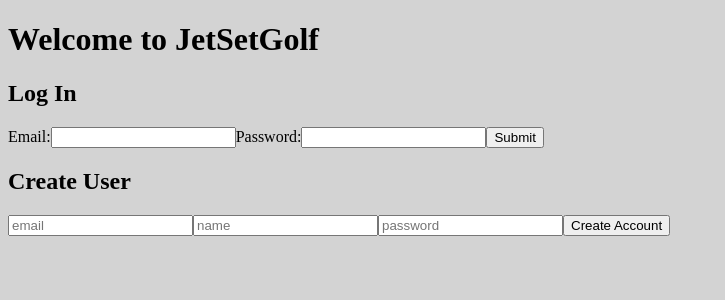
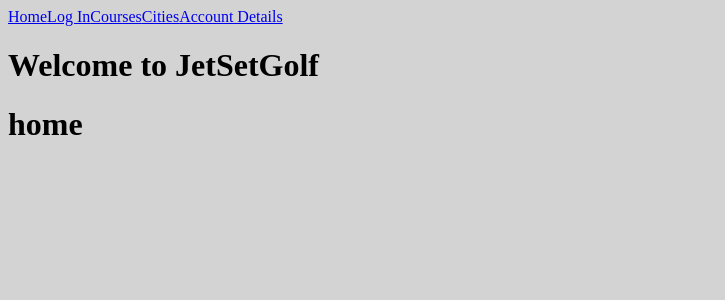
Before and after one commit to 4-JetSetGolf/JetSetGolf, a React (Vite) app: page / in a window 1280 px wide. Shown: the top 300 px of the page, without its empty margins (0-725 px from the left). Built offline with nearby package versions, Linux system fonts and the light colour scheme.

Commit message:
added routes to app.jsx and created navbar.jsx

```diff
--- a/package.json
+++ b/package.json
@@ -12,15 +12,14 @@
     "start": "node server.cjs"
   },
   "dependencies": {
-
     "bcrypt": "^5.1.1",
-
     "dotenv": "^16.4.7",
     "express": "^4.21.2",
     "jsonwebtoken": "^9.0.2",
     "pg": "^8.14.1",
     "react": "^19.0.0",
-    "react-dom": "^19.0.0"
+    "react-dom": "^19.0.0",
+    "react-router-dom": "^7.4.1"
   },
   "devDependencies": {
     "@eslint/js": "^9.21.0",
--- a/src/App.jsx
+++ b/src/App.jsx
@@ -1,16 +1,25 @@
 import { useEffect, useState } from "react";
+import { Routes, Route} from 'react-router-dom'
 import LoginForm from "./LoginForm.jsx";
+import NavBar from "./NavBar.jsx";
 
 
 function App() {
 
     return (
       <>
+        <NavBar />
         <h1>Welcome to JetSetGolf</h1>
 
-        <h2>Log In</h2>
 
-        <LoginForm />
+        <Routes>
+          <Route path= '/' element ={<h1>home</h1>} />
+          <Route path= '/login' element ={<LoginForm />} />
+          <Route path= '/cities' element ={<h1>Cities</h1>} />
+          <Route path= '/courses' element ={<h1>Courses</h1>} />
+          <Route path= '/account' element ={<h1>Account</h1>} />
+
+        </Routes>
 
       </>
     );
--- /dev/null
+++ b/src/NavBar.jsx
@@ -0,0 +1,15 @@
+import { Link } from 'react-router-dom';
+
+const NavBar = () => {
+  return (
+    <nav>
+      <Link to='/' >Home</Link>
+      <Link to='/login' >Log In</Link>
+      <Link to='/courses' >Courses</Link>
+      <Link to='/cities' >Cities</Link>
+      <Link to='/account' >Account Details</Link>
+    </nav>
+  )
+}
+
+export default NavBar;
--- a/src/main.jsx
+++ b/src/main.jsx
@@ -1,10 +1,13 @@
 
 import { createRoot } from 'react-dom/client'
+import { HashRouter } from 'react-router-dom'
 import './index.css'
 import App from './App.jsx'
 
 createRoot(document.getElementById('root')).render(
+    <HashRouter>
+        <App />
+    </HashRouter>
 
-    <App />
 
 )
```
Also changed, not shown: server.cjs (+12 -0 lines), 1 other file (tests, documents, lock files or other folders).
